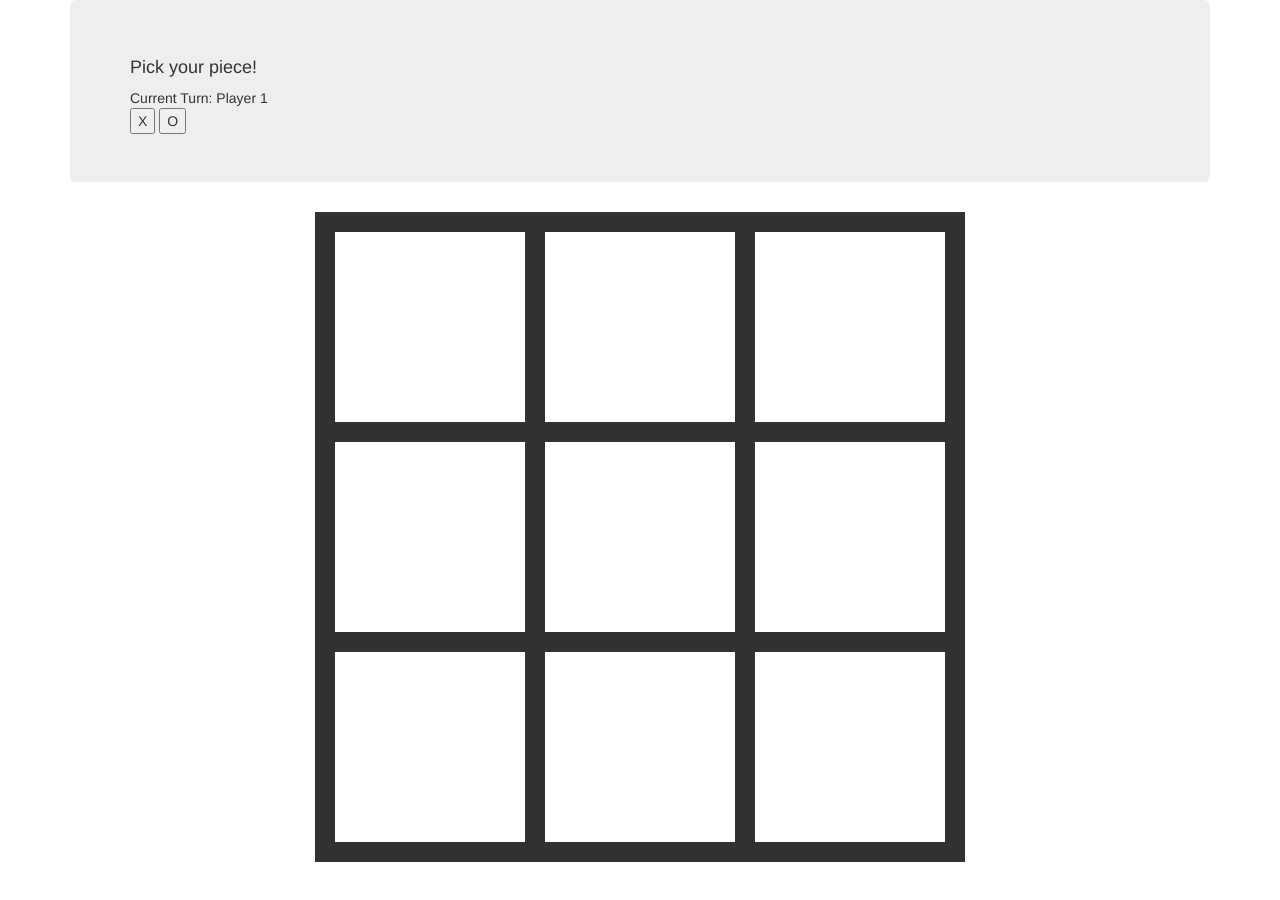
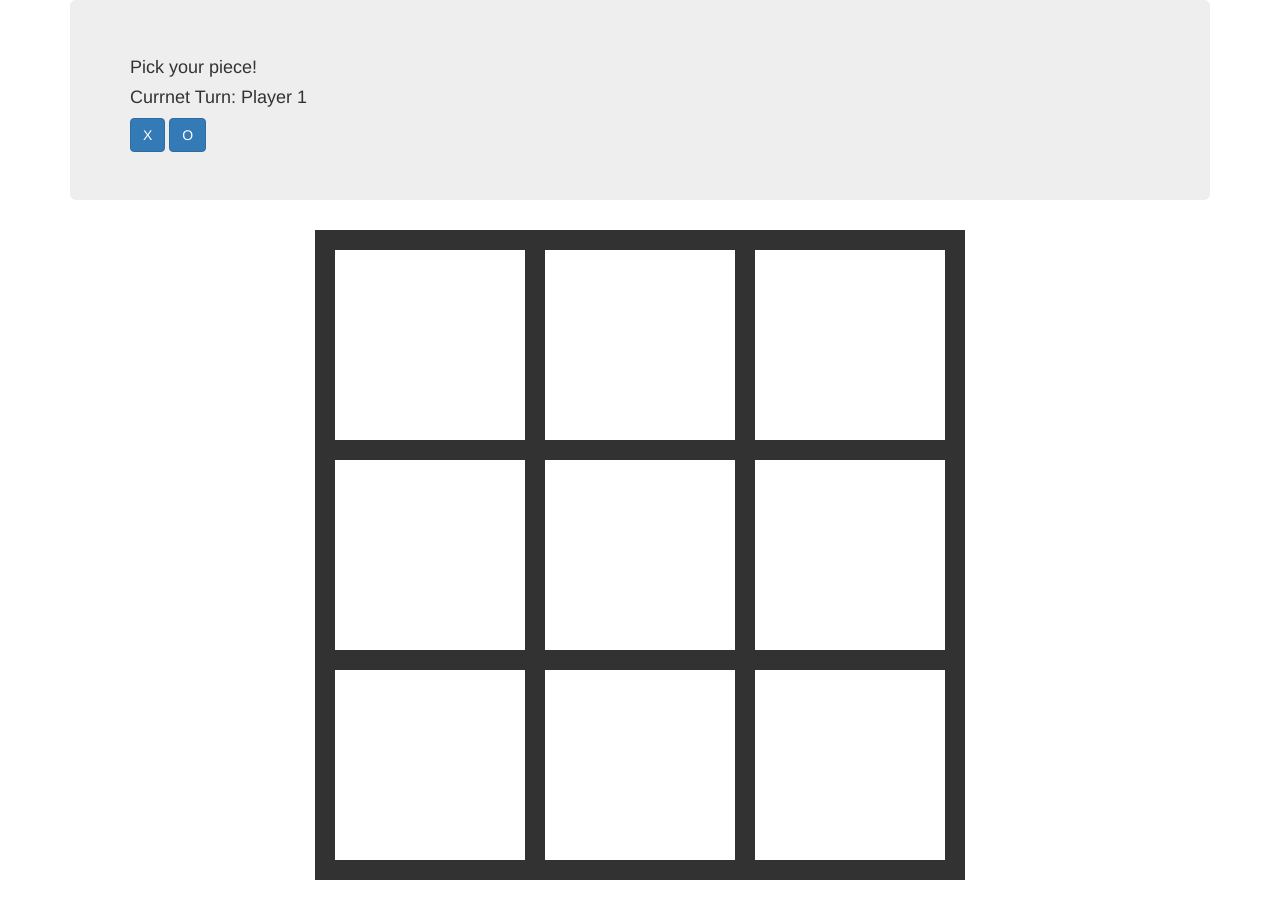
Before and after one commit to TomasOchoa/TicTacToe, a plain HTML site: page index.html in a window 1280 px wide. Drawn offline with nearby package versions, Linux system fonts and the light colour scheme.

Commit message:
Add boostrap button classes to buttons. Fixed id of 'O' button.

```diff
--- a/index.html
+++ b/index.html
@@ -3,10 +3,15 @@
 <head>
     <meta charset="UTF-8">
     <title>Tic-Tac-Toe</title>
-<!--Stylesheets-->
+	<!--Fonts-->
+	<link href="https://fonts.googleapis.com/css?family=Bungee" rel="stylesheet">
+
 	<!--Bootstrap-->
 	<link href="https://maxcdn.bootstrapcdn.com/bootstrap/3.3.7/css/bootstrap.min.css" rel="stylesheet" integrity="sha384-BVYiiSIFeK1dGmJRAkycuHAHRg32OmUcww7on3RYdg4Va+PmSTsz/K68vbdEjh4u" crossorigin="anonymous">
+
+	<!--Custom Stylesheets-->
 	<link rel="stylesheet" type="text/css" href="assets/css/styles.css">
+
 
 </head>
 <body>
@@ -14,9 +19,9 @@
 		<div class="container display">
 			<div class="jumbotron" id="jumbotron">
 				<div class="message" id="message">Start game!</div>
-				<div class="turn">Current Turn: Player <span id="turn">1</span></div>
-				<button id="x">X</button>
-				<button id="y">O</button>
+				<div class="turn"><h4>Currnet Turn: Player <span id="turn">1</span></h4></div>
+				<button class="btn btn-primary" id="x">X</button>
+				<button class="btn btn-primary" id="o">O</button>
 			</div>
 		</div>
 
```
